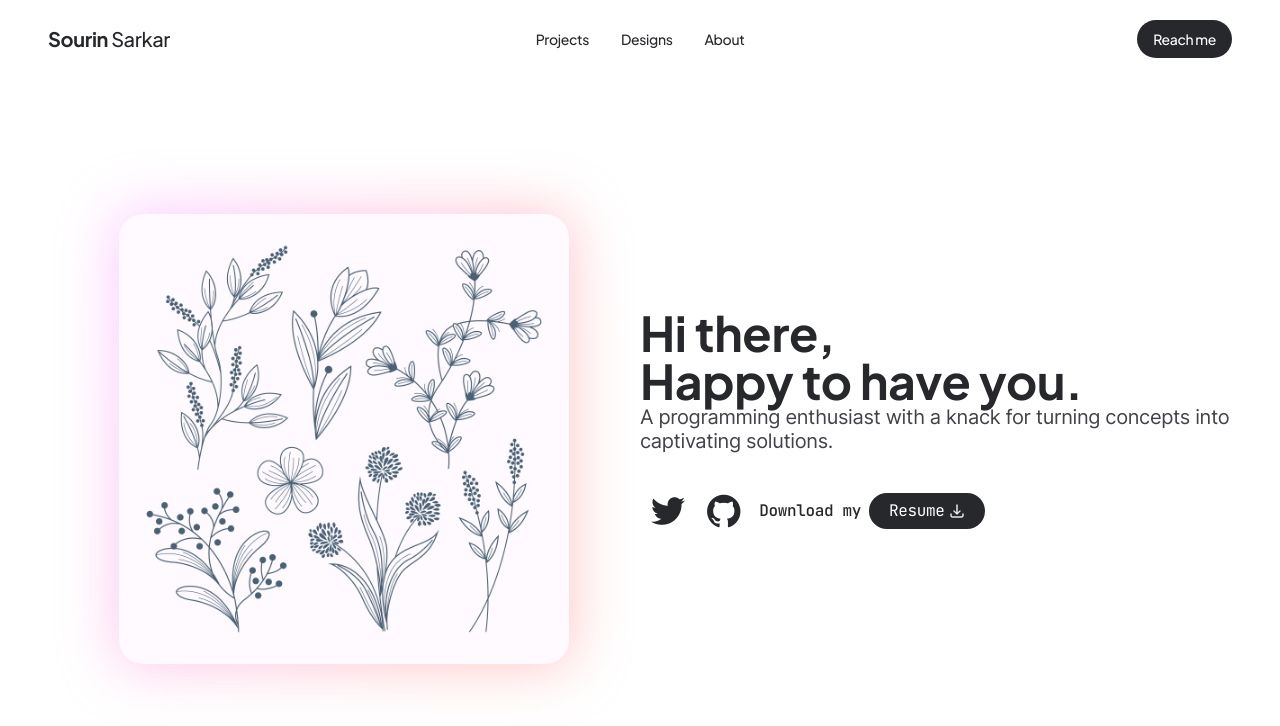
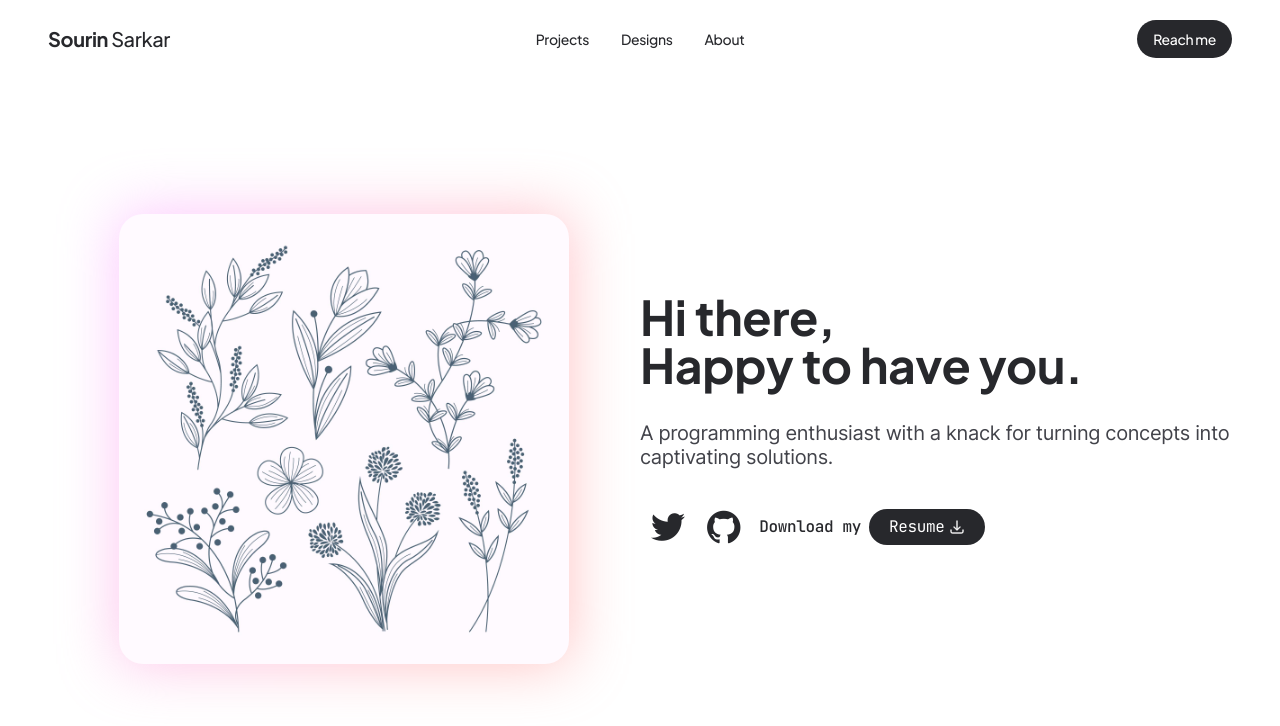
Before and after one commit to sourinsarkar/portfolioX, a React (Vite) app: page / in a window 1280 px wide. Shown: the top 726 px of the page. Built offline with nearby package versions, Linux system fonts and the light colour scheme.

Commit message:
Minor fixes

```diff
--- a/src/components/Home/HomeBody.tsx
+++ b/src/components/Home/HomeBody.tsx
@@ -17,7 +17,7 @@ const HomeBody: React.FC = () => {
                     <div>
                         <h1 className="text-3xl mq-4:text-4xl xl:text-5xl font-bold">Hi there,<br />Happy to have you.</h1>
                     </div>
-                    <div className="mt-5 xl:mt-0 mx-2 xl:mx-0 xl:my-8 sub-font mq-4:text-lg xl:text-xl">
+                    <div className="mt-5 mx-2 xl:mx-0 xl:my-8 sub-font mq-4:text-lg xl:text-xl">
                         <p className="leading-6">A programming enthusiast with a knack for turning concepts into captivating solutions.</p>
                     </div>
                     <div className="my-8 flex justify-center items-center xl:justify-start">
```
